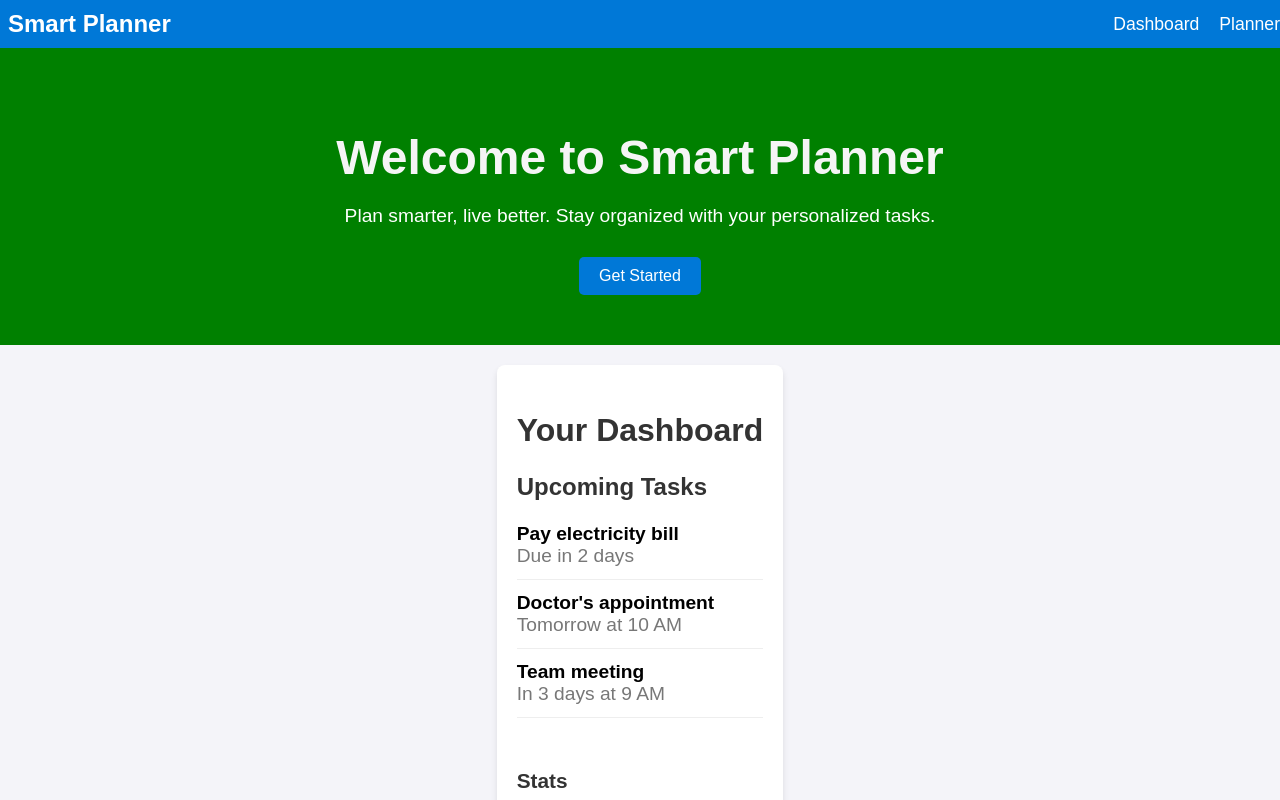
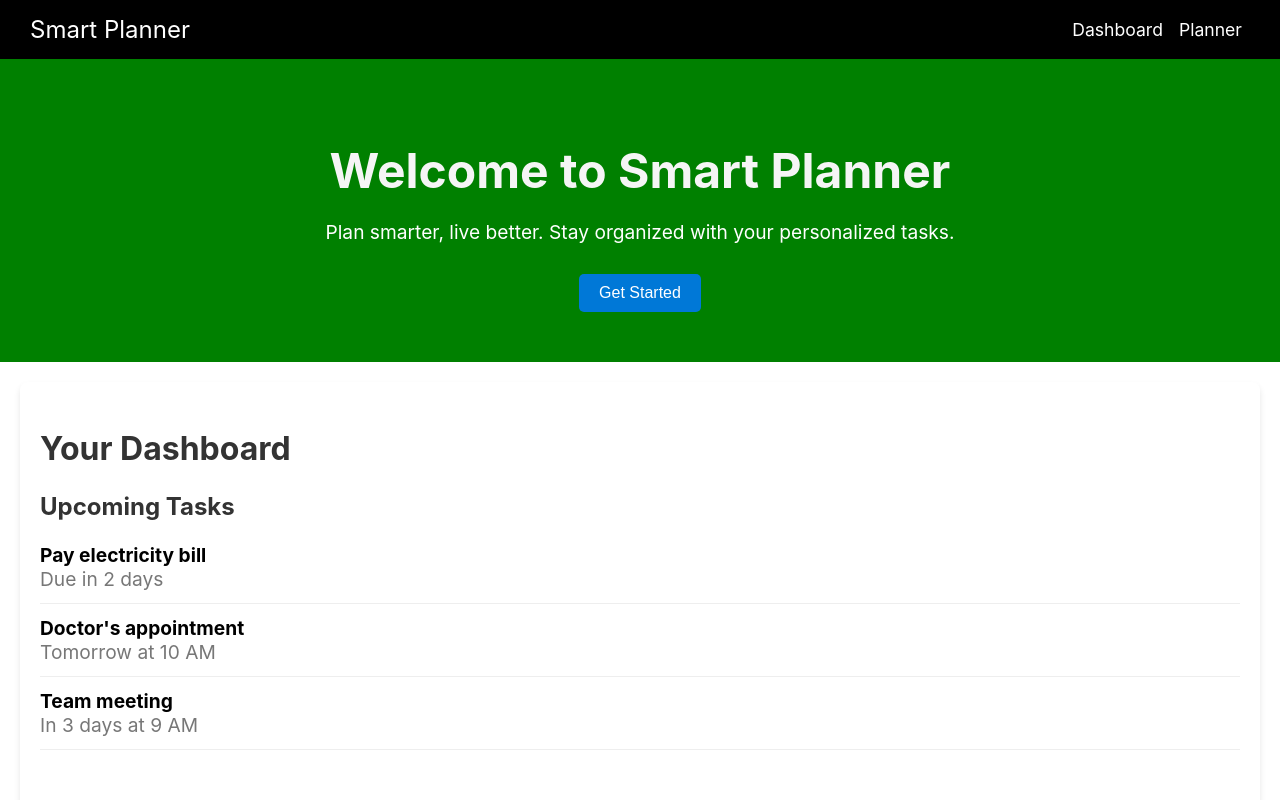
Before and after one commit to MDW-94/reboot_sunshine, a React (Create React App) app: page / in a window 1280 px wide. Shown: the top 800 px of the page. Built offline with nearby package versions, Linux system fonts and the light colour scheme.

Commit message:
fix styling and overflow

```diff
--- a/src/App.js
+++ b/src/App.js
@@ -1,6 +1,5 @@
 import React from "react";
 import { BrowserRouter as Router, Routes, Route } from "react-router-dom";
-import HomePage from "./Components/HomePage"; // Import the new component
 import Dashboard from "./Pages/Dashboard"; // Example other page
 import PlannerPage from "./Pages/PlannerPage"; // Example other page
 
@@ -8,8 +7,7 @@ const App = () => {
   return (
     <Router>
       <Routes>
-        <Route path="/" element={<HomePage />} />
-        <Route path="/dashboard" element={<Dashboard />} />
+        <Route path="/" element={<Dashboard />} />
         <Route path="/planner" element={<PlannerPage />} />
       </Routes>
     </Router>
--- a/src/Components/HomePage.js
+++ /dev/null
@@ -1,62 +0,0 @@
-import React from "react";
-import "./HomePage.css"; // Ensure this CSS file is properly linked for styling
-
-const HomePage = () => {
-  // Task data for the dashboard
-  const tasks = [
-    { id: 1, description: "Pay electricity bill", due: "Due in 2 days" },
-    { id: 2, description: "Doctor's appointment", due: "Tomorrow at 10 AM" },
-    { id: 3, description: "Team meeting", due: "In 3 days at 9 AM" },
-  ];
-
-  return (
-    <div className="homepage-container">
-      {/* Navbar */}
-      <nav className="navbar">
-        <a href="/" className="logo">Smart Planner</a>
-        <ul className="nav-links">
-          <li><a href="/dashboard">Dashboard</a></li>
-          <li><a href="/planner">Planner</a></li>
-        </ul>
-      </nav>
-
-      {/* Hero Section */}
-      <header className="hero">
-        <h1>Welcome to Smart Planner</h1>
-        <p>Plan smarter, live better. Stay organized with your personalized tasks.</p>
-        <button className="cta-button">Get Started</button>
-      </header>
-
-      {/* Dashboard Section */}
-      <section className="dashboard">
-        <h2>Your Dashboard</h2>
-
-        {/* Task List */}
-        <div className="task-list">
-          <h3>Upcoming Tasks</h3>
-          <ul>
-            {tasks.map((task) => (
-              <li key={task.id} className="task-item">
-                <div className="task-description">{task.description}</div>
-                <div className="task-due">{task.due}</div>
-              </li>
-            ))}
-          </ul>
-        </div>
-
-        {/* Stats or additional info can go here */}
-        <div className="additional-info">
-          <h3>Stats</h3>
-          <p>Total tasks: {tasks.length}</p>
-        </div>
-      </section>
-
-      {/* Footer */}
-      <footer className="footer">
-        <p>Smart Planner © 2024</p>
-      </footer>
-    </div>
-  );
-};
-
-export default HomePage;
--- /dev/null
+++ b/src/Components/Navbar.css
@@ -0,0 +1,32 @@
+.navbar {
+  display: flex;
+  justify-content: space-between;
+  padding: 15px 30px;
+  background-color: #000;
+  color: #fff;
+}
+
+.navbar .logo {
+  font-size: 1.5em;
+  text-decoration: none;
+  color: #fff;
+}
+
+.navbar .nav-links {
+  list-style: none;
+  padding: 0;
+  margin: 0;
+  display: flex;
+  align-items: center;
+}
+
+.navbar .nav-links li {
+  margin-left: 0.5em;
+  margin-right: 0.5em;
+}
+
+.navbar .nav-links li a {
+  text-decoration: none;
+  color: #fff;
+  font-size: 1.1em;
+}
--- a/src/Components/Navbar.js
+++ b/src/Components/Navbar.js
@@ -1,11 +1,15 @@
 import React from "react";
 import { Link } from "react-router-dom";
+import "./Navbar.css";
 
 const Navbar = () => (
   <nav className="navbar">
+    <Link to="/" className="logo">
+      Smart Planner
+    </Link>
     <ul className="nav-links">
       <li>
-        <Link to="/">Dashboard</Link>
+        <Link to="/dashboard">Dashboard</Link>
       </li>
       <li>
         <Link to="/planner">Planner</Link>
--- a/src/Pages/Dashboard.js
+++ b/src/Pages/Dashboard.js
@@ -1,12 +1,57 @@
-const Dashboard = () => (
-    <div>
-      <h1>Welcome to Smart Planner </h1>
-      <p>Here’s what’s coming up:</p>
-      <ul>
-        <li>Pay electricity bill - Due in 2 days</li>
-        <li>Doctor's appointment - Tomorrow at 10 AM</li>
-      </ul>
+import React from "react";
+import Navbar from "../Components/Navbar";
+import "./Dashboard.style.css"; // Ensure this CSS file is properly linked for styling
+
+const HomePage = () => {
+  // Task data for the dashboard
+  const tasks = [
+    { id: 1, description: "Pay electricity bill", due: "Due in 2 days" },
+    { id: 2, description: "Doctor's appointment", due: "Tomorrow at 10 AM" },
+    { id: 3, description: "Team meeting", due: "In 3 days at 9 AM" },
+  ];
+
+  return (
+    <div className="homepage-container">
+      {/* Navbar */}
+      <Navbar />
+      {/* Hero Section */}
+      <header className="hero">
+        <h1>Welcome to Smart Planner</h1>
+        <p>
+          Plan smarter, live better. Stay organized with your personalized
+          tasks.
+        </p>
+        <button className="cta-button">Get Started</button>
+      </header>
+      {/* Dashboard Section */}
+      <section className="dashboard">
+        <h2>Your Dashboard</h2>
+
+        {/* Task List */}
+        <div className="task-list">
+          <h3>Upcoming Tasks</h3>
+          <ul>
+            {tasks.map((task) => (
+              <li key={task.id} className="task-item">
+                <div className="task-description">{task.description}</div>
+                <div className="task-due">{task.due}</div>
+              </li>
+            ))}
+          </ul>
+        </div>
+
+        {/* Stats or additional info can go here */}
+        <div className="additional-info">
+          <h3>Stats</h3>
+          <p>Total tasks: {tasks.length}</p>
+        </div>
+      </section>
+      {/* Footer */}
+      <footer className="footer">
+        <p>Smart Planner © 2024</p>
+      </footer>
     </div>
   );
+};
 
-  export default Dashboard;
+export default HomePage;
--- a/src/Components/HomePage.css
+++ b/src/Pages/Dashboard.style.css
@@ -1,50 +1,3 @@
-/* HomePage.css */
-.homepage-container {
-  font-family: Arial, sans-serif;
-  display: flex;
-  justify-content: center;
-  align-items: center;
-
-  flex-direction: column;
-  box-sizing: border-box;
-  width: 100%;
-  margin: 0;
-  padding: 0;
-  background-color: #f4f4f9;
-}
-
-/* Navbar */
-.navbar {
-  display: flex;
-  justify-content: space-between;
-  padding: 15px 30px;
-  background-color: #333;
-  color: #fff;
-}
-
-.navbar .logo {
-  font-size: 1.5em;
-  text-decoration: none;
-  color: #fff;
-}
-
-.navbar .nav-links {
-  list-style: none;
-  padding: 0;
-  margin: 0;
-  display: flex;
-}
-
-.navbar .nav-links li {
-  margin-left: 20px;
-}
-
-.navbar .nav-links li a {
-  text-decoration: none;
-  color: #fff;
-  font-size: 1.1em;
-}
-
 /* Hero Section */
 .hero {
   text-align: center;
--- a/src/Pages/PlannerPage.js
+++ b/src/Pages/PlannerPage.js
@@ -1,4 +1,5 @@
 import React from "react";
+import Navbar from "../Components/Navbar";
 import "./PlannerPage.style.css"; // Ensure this CSS file is properly linked for styling
 import Scheduler from "../Components/Scheduler";
 
@@ -11,21 +12,9 @@ const PlannerPage = () => {
   ];
 
   return (
-    <div className="c-planner-layout">
+    <div>
       {/* Navbar */}
-      <nav className="navbar">
-        <a href="/" className="logo">
-          Smart Planner
-        </a>
-        <ul className="nav-links">
-          <li>
-            <a href="/dashboard">Dashboard</a>
-          </li>
-          <li>
-            <a href="/planner">Planner</a>
-          </li>
-        </ul>
-      </nav>
+      <Navbar />
 
       {/* Hero Section */}
       <header className="hero">
--- a/src/Pages/PlannerPage.style.css
+++ b/src/Pages/PlannerPage.style.css
@@ -1,50 +1,6 @@
-.c-planner-layout {
-  display: flex;
-  justify-content: center;
-  align-items: center;
-
-  flex-direction: column;
-
-  width: inherit;
-  height: inherit;
-}
-
-/* Nav Bar */
-.navbar {
-  display: flex;
-  width: 100%;
-  justify-content: space-between;
-  align-items: center;
-  background-color: #0078d7;
-  padding: 10px 20px;
-}
-
-.navbar .logo {
-  margin-left: 8px;
-  color: #fff;
-  font-size: 1.5em;
-  font-weight: bold;
-}
-
-.nav-links li {
-  display: inline;
-  margin-left: 20px;
-}
-
-.nav-links a {
-  color: #fff;
-  font-size: 1em;
-  transition: color 0.3s ease;
-}
-
-.nav-links a:hover {
-  color: #d1e7ff;
-}
-
 /* Hero Section */
 
 .hero {
-  width: 100%;
   text-align: center;
   padding: 50px 20px;
   background-color: green;
```
